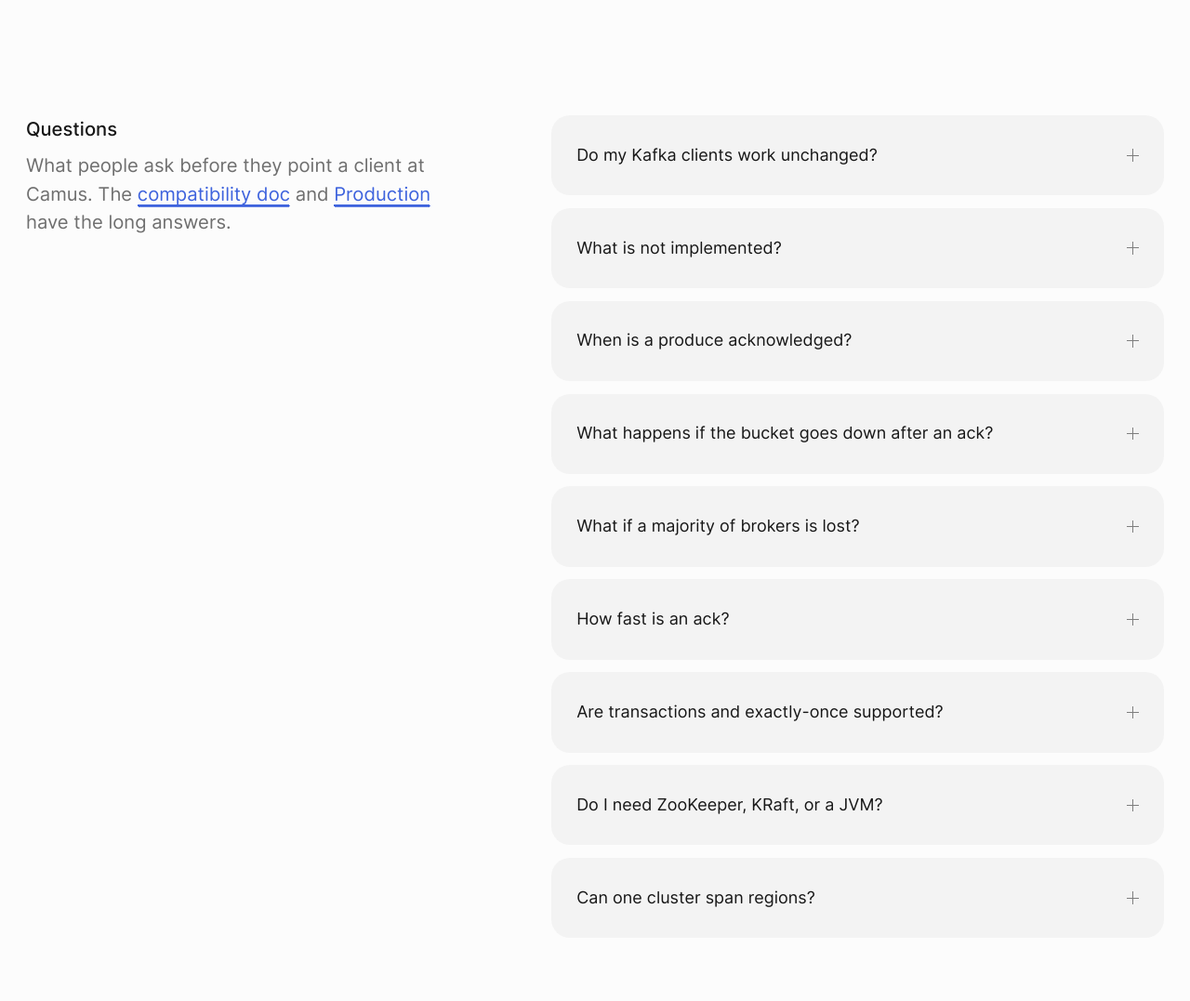
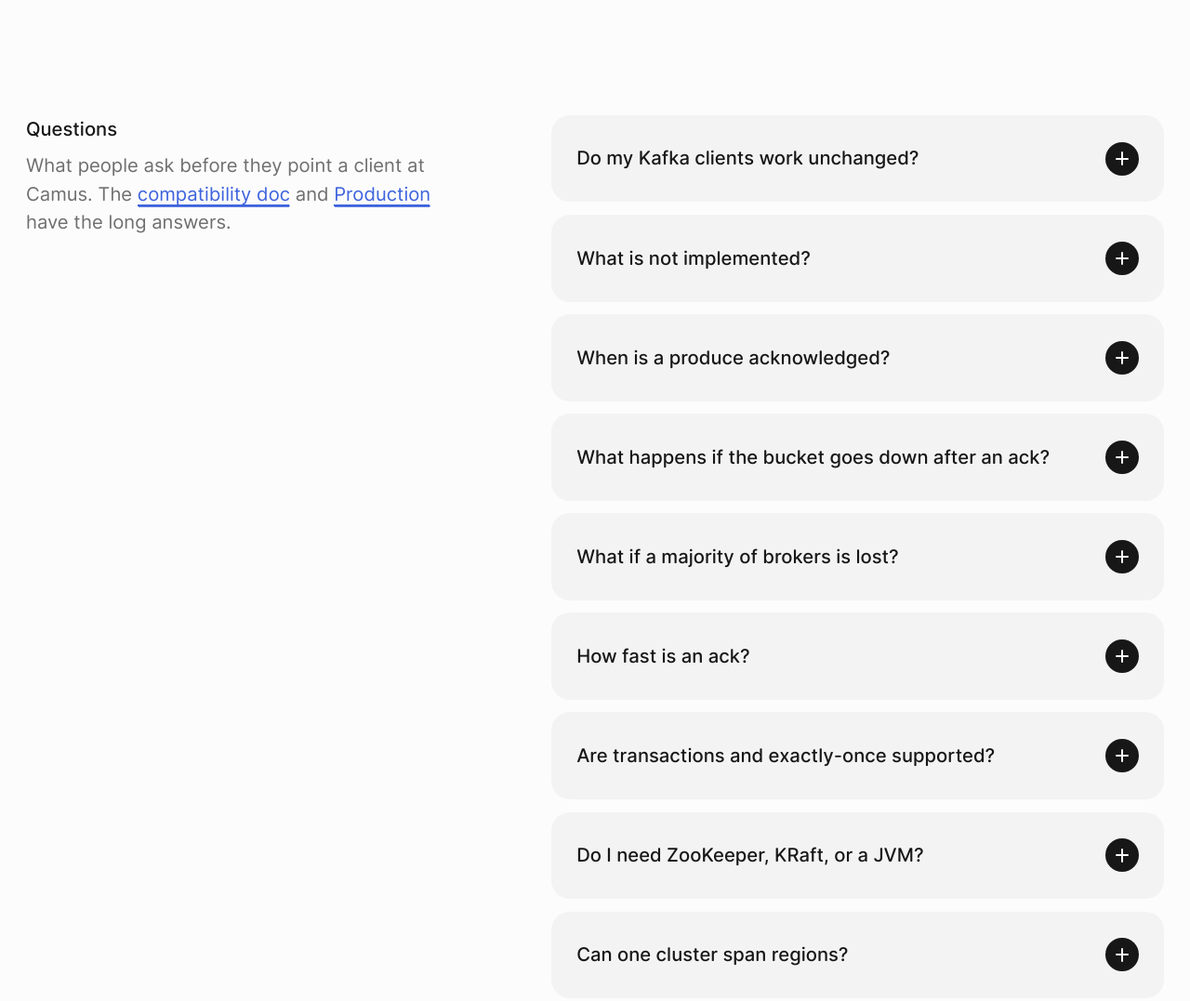
Before and after one commit to nidheesh-m-vakharia/camus, a plain HTML site: page site/index.html in a window 1280 px wide. Shown: the part 4120-5197 px from the top of the page at 93% size. Drawn offline with Linux system fonts and the light colour scheme.

Commit message:
Set the questions one size larger in the medium weight and put a thick plus in a filled circle, so each question reads as something to open.
Co-Authored-By: Claude Opus 5.5 <noreply@anthropic.com>

```diff
--- a/site/styles.css
+++ b/site/styles.css
@@ -648,8 +648,8 @@ td.num {
 
 .faq-item summary {
   display: grid;
-  grid-template-columns: minmax(0, 1fr) 0.75rem;
-  align-items: baseline;
+  grid-template-columns: minmax(0, 1fr) 2rem;
+  align-items: center;
   gap: 1rem;
   padding-block: 1.6rem;
   color: var(--text-strong);
@@ -662,15 +662,20 @@ td.num {
 }
 
 .faq-q {
+  font-size: var(--step-1up);
+  font-weight: var(--weight-label);
   text-wrap: balance;
 }
 
+/* A plus of two 2px strokes in a filled circle. */
 .faq-mark {
   position: relative;
-  align-self: center;
-  inline-size: 0.75rem;
-  block-size: 0.75rem;
-  color: var(--muted);
+  inline-size: 2rem;
+  block-size: 2rem;
+  border-radius: 50%;
+  background: var(--text-strong);
+  color: var(--bg);
+  transition: transform 160ms cubic-bezier(0.23, 1, 0.32, 1);
 }
 
 .faq-mark::before,
@@ -680,16 +685,21 @@ td.num {
   background: currentColor;
 }
 
+.faq-mark::before,
+.faq-mark::after {
+  border-radius: 1px;
+}
+
 .faq-mark::before {
-  inset-inline: 0;
-  inset-block-start: calc(50% - 0.5px);
-  block-size: 1px;
+  inset-inline: 0.6rem;
+  inset-block-start: calc(50% - 1px);
+  block-size: 2px;
 }
 
 .faq-mark::after {
-  inset-block: 0;
-  inset-inline-start: calc(50% - 0.5px);
-  inline-size: 1px;
+  inset-block: 0.6rem;
+  inset-inline-start: calc(50% - 1px);
+  inline-size: 2px;
   transition: transform 200ms cubic-bezier(0.23, 1, 0.32, 1);
 }
 
@@ -699,7 +709,7 @@ td.num {
 
 @media (hover: hover) and (pointer: fine) {
   .faq-item summary:hover .faq-mark {
-    color: var(--text-strong);
+    background: color-mix(in srgb, var(--text-strong) 85%, var(--bg));
   }
 }
 
@@ -710,7 +720,12 @@ td.num {
 .faq-a p {
   max-width: 60ch;
   margin: 0;
+  font-size: var(--step-1up);
   text-wrap: pretty;
+}
+
+.faq-item summary:active .faq-mark {
+  transform: scale(0.94);
 }
 
 .home-split-flip {
@@ -1313,6 +1328,7 @@ footer {
   .github,
   .dg-wait-wal,
   .dg-wait-r2,
+  .faq-mark,
   .faq-mark::after {
     transition: none;
   }
```
